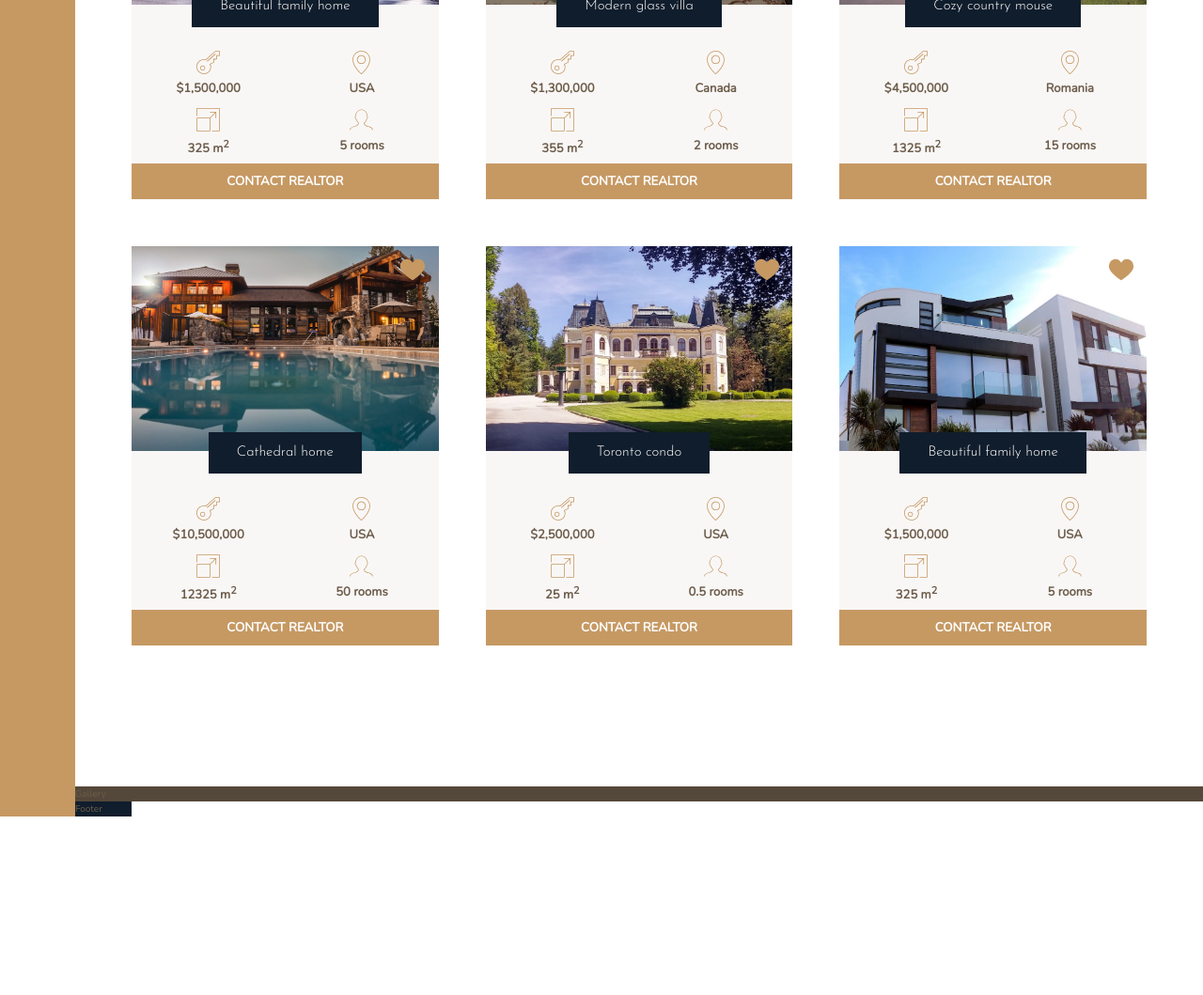
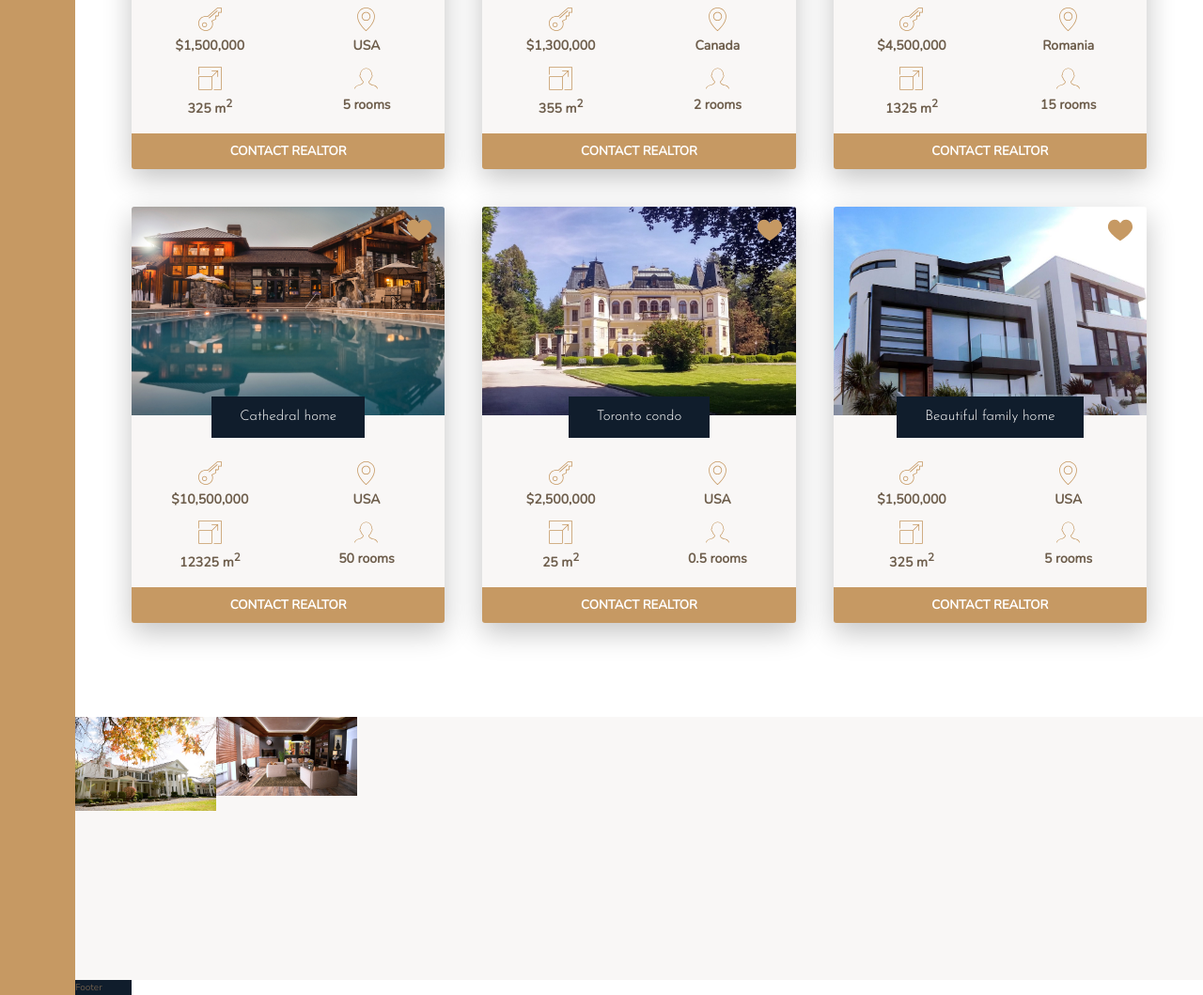
Before and after one commit to sean-xiao-zhao7/sass3, a website: page index.html in a window 1280 px wide. Shown: the part 2046-3105 px from the top of the page at 94% size. Before the commit the page ends 2915 px from the top, so only its background shows below. Drawn offline with nearby package versions, Linux system fonts and the light colour scheme.

Commit message:
Complete homes section

```diff
--- a/index.html
+++ b/index.html
@@ -313,7 +313,10 @@
                 <button class="cta">Contact realtor</button>
             </div>
         </div>
-        <div class="gallery">Gallery</div>
+        <div class="gallery">
+            <img src="img/gal-1.jpeg" alt="" class="gallery__img" />
+            <img src="img/gal-2.jpeg" alt="" class="gallery__img" />
+        </div>
         <div class="footer">Footer</div>
     </body>
 </html>
--- a/sass/_gallery.scss
+++ b/sass/_gallery.scss
@@ -1,4 +1,12 @@
 .gallery {
-    background-color: $color-grey-dark-1;
+    background-color: $color-grey-light-1;
     grid-column: full-start / full-end;
+
+    display: grid;
+    grid-template-columns: repeat(8, 1fr);
+    grid-template-rows: repeat(7, 5vh);
+
+    &>* {
+        width: 100%;
+    }
 }
--- a/sass/_homes.scss
+++ b/sass/_homes.scss
@@ -1,10 +1,10 @@
 .homes {
     grid-column: center-start / center-end;
-    margin: 15rem 0;
+    margin: 10rem 0;
 
     display: grid;
-    grid-template-columns: repeat(auto-fit, minmax(25rem, 1fr));
-    grid-gap: 5rem;
+    grid-template-columns: repeat(auto-fit, minmax(30rem, 1fr));
+    grid-gap: 4rem;
 }
 
 .home {
@@ -13,6 +13,9 @@
     align-items: start;
     justify-items: center;
     background-color: $color-grey-light-1;
+    border-radius: 3px;
+    overflow: hidden;
+    box-shadow: $box-shadow-1;
 
     &__img {
         width: 100%;
@@ -53,6 +56,7 @@
         font-family: $font-primary;
         text-transform: uppercase;
         font-weight: 600;
+        margin-top: 1rem;
     }
 
     &__price,
@@ -69,7 +73,7 @@
         }
 
         p {
-            font-size: 1.3rem;
+            font-size: 1.4rem;
             font-weight: 700;
         }
     }
```
Also changed, not shown: css/style.css.
